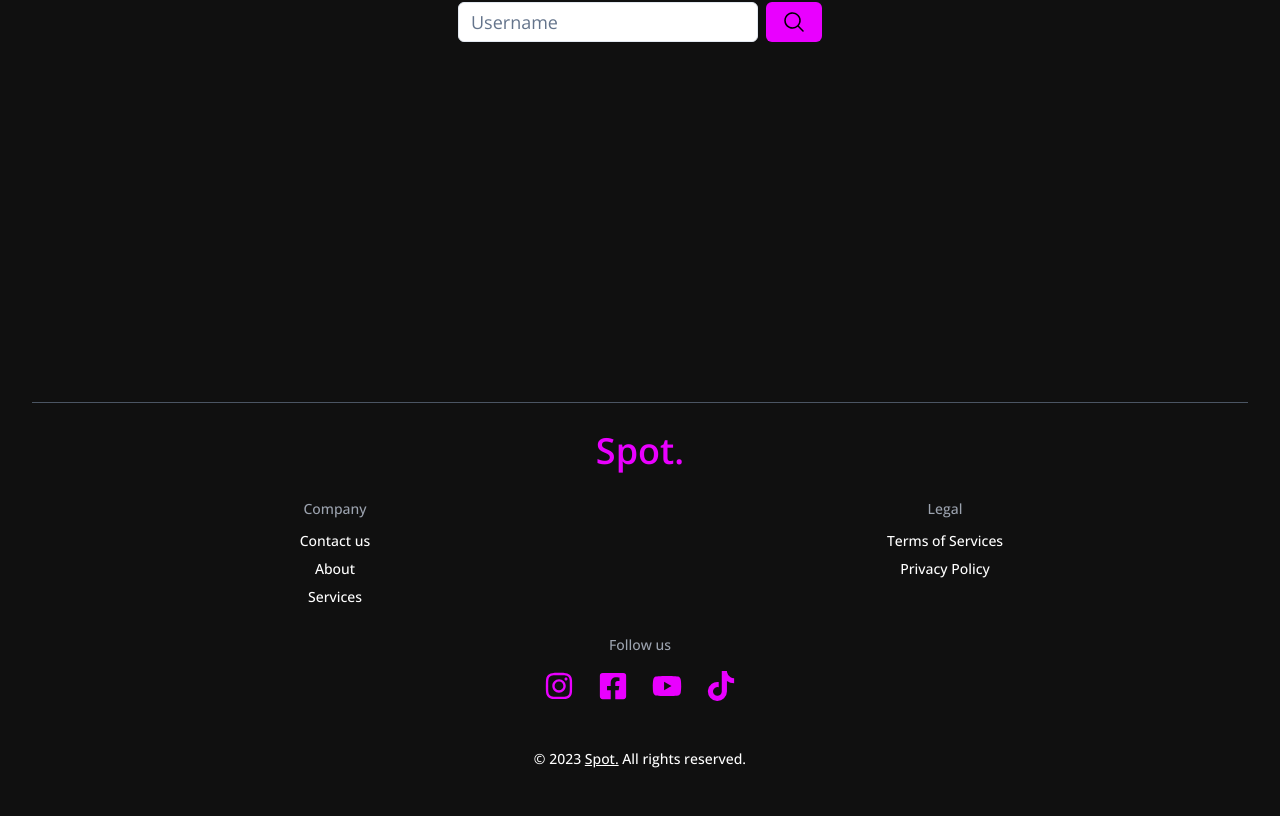
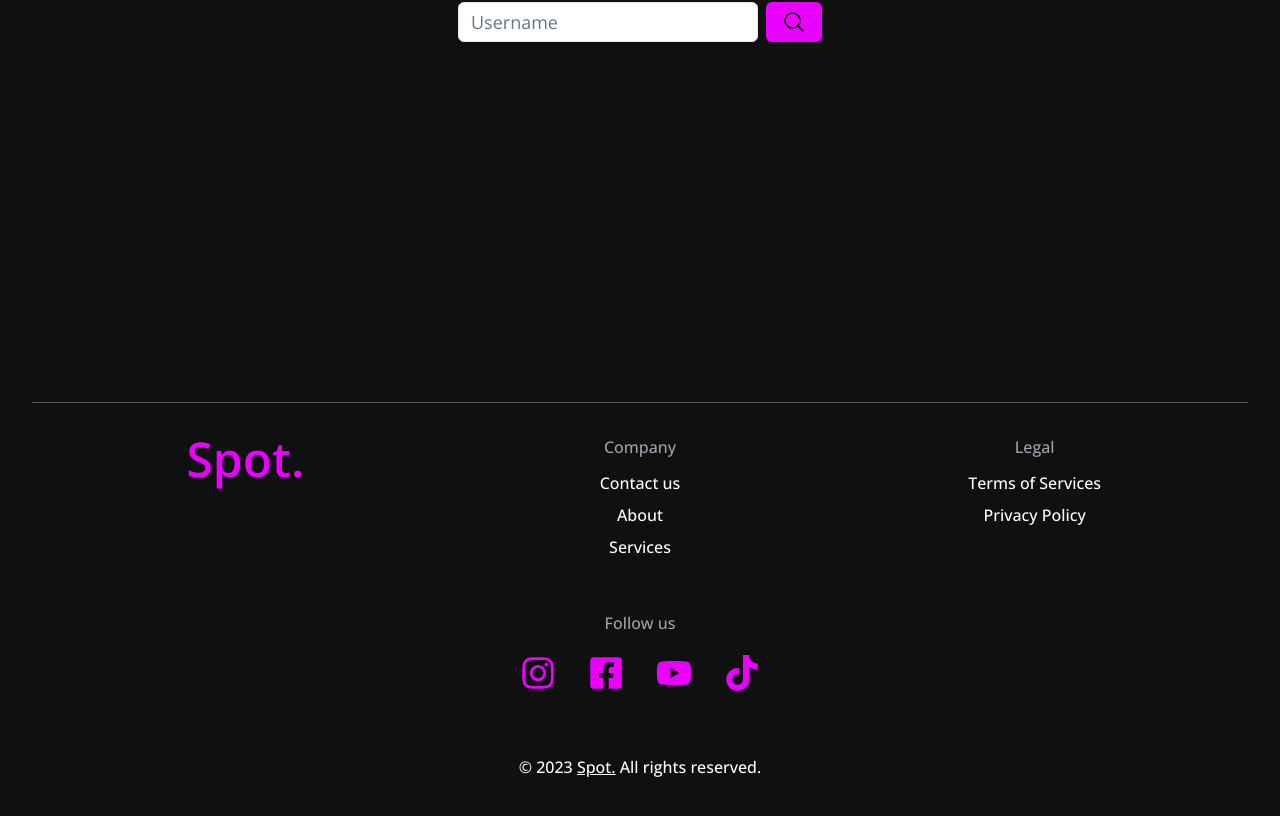
Before and after one commit to shaharyair/Spot-Frontend, a Next.js app: page /search in a window 1280 px wide. Shown: the part 398-1214 px from the top of the page. Built offline with nearby package versions, Linux system fonts and the light colour scheme.

Commit message:
feat: desktop styling

```diff
--- a/components/footer.jsx
+++ b/components/footer.jsx
@@ -9,18 +9,18 @@ import {
 function Footer() {
   return (
     <footer className='pb-10'>
-      <hr className='border-gray-600 w-[85vw] lg:w-[95vw] mx-auto mb-7' />
-      <div className='container'>
-        <nav className='grid grid-cols-2 grid-rows-auto justify-center items-start text-center text-white font-medium text-sm gap-y-7 gap-x-1'>
+      <hr className='border-gray-600 w-[85vw] lg:w-[95vw] mx-auto mb-5 lg:mb-8' />
+      <div className='container max-w-6xl p-0'>
+        <nav className='grid grid-cols-2 grid-rows-auto justify-center items-start text-center text-white font-medium text-sm gap-8 lg:text-base lg:grid-cols-3'>
           <Link
             href='/'
-            className='col-start-1 col-span-2 row-start-1 self-center'
+            className='col-start-1 col-span-2 row-start-1 self-center lg:col-span-1 lg:self-start'
           >
-            <h1 className='text-3xl lg:text-4xl font-semibold text-pinklogo'>
+            <h1 className='text-3xl lg:text-5xl font-semibold text-pinklogo'>
               Spot.
             </h1>
           </Link>
-          <ul className='col-start-1 row-start-2 flex flex-col gap-2'>
+          <ul className='col-start-1 row-start-2 flex flex-col gap-2 lg:col-start-2 lg:row-start-1'>
             <li>
               <h1 className=' text-gray-400 mb-1'>Company</h1>
             </li>
@@ -46,7 +46,7 @@ function Footer() {
               </Link>
             </li>
           </ul>
-          <ul className='col-start-2 row-start-2 flex flex-col gap-2'>
+          <ul className='col-start-2 row-start-2 flex flex-col gap-2 lg:col-start-3 lg:row-start-1'>
             <li>
               <h1 className=' text-gray-400 mb-1'>Legal</h1>
             </li>
@@ -65,9 +65,9 @@ function Footer() {
               </Link>
             </li>
           </ul>
-          <div className=' col-start-1 col-span-2 row-start-3'>
-            <h1 className='text-gray-400 mb-4'>Follow us</h1>
-            <div className='flex justify-center items-center gap-6 text-3xl text-pinklogo transition-colors duration-200'>
+          <div className=' col-start-1 row-start-3 col-span-2 lg:row-start-2 lg:col-span-3 lg:mt-5'>
+            <h1 className='text-gray-400 mb-5'>Follow us</h1>
+            <div className='flex justify-center items-center gap-8 text-3xl lg:text-4xl text-pinklogo transition-colors duration-200'>
               <Link href='/'>
                 <FaInstagram className=' hover:text-white transition-colors duration-200' />
               </Link>
@@ -82,7 +82,7 @@ function Footer() {
               </Link>
             </div>
           </div>
-          <div className='row-start-4 col-span-2 mt-5'>
+          <div className='row-start-4 col-start-1 col-span-2 mt-5 lg:row-start-3 lg:col-span-3 lg:mt-8'>
             <p>
               &copy; {new Date().getFullYear()}{" "}
               <a href='/' className='underline'>
```
